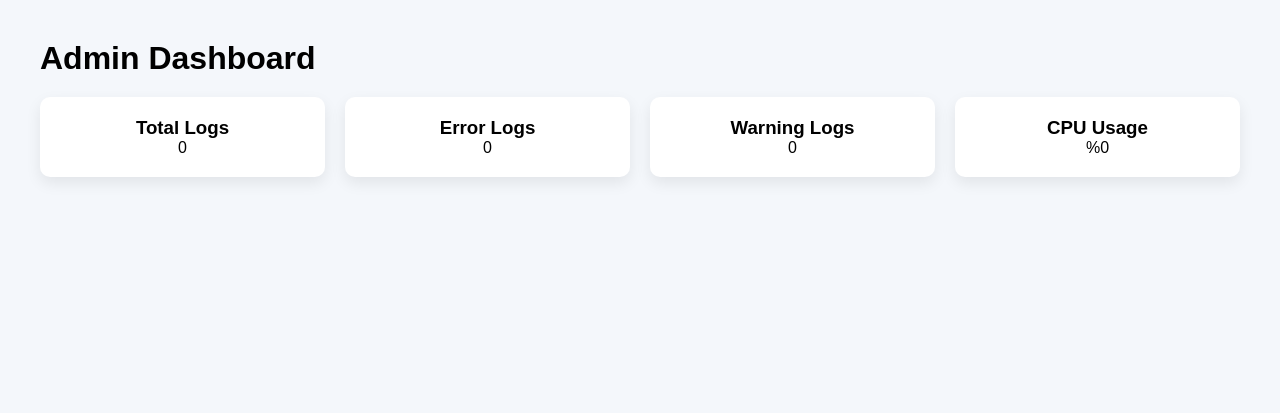
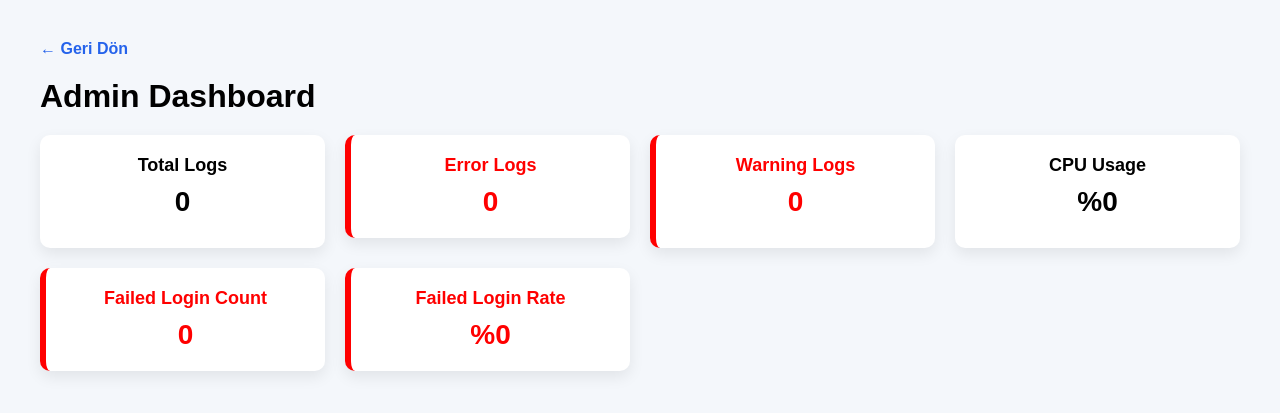
Before and after one commit to Mkaankucuk/log-analyzer-kaan, a Flask app: page /dashboard in a window 1280 px wide. Shown: the top 413 px of the page. Run offline with Flask 3, Linux system fonts and the light colour scheme.

Commit message:
geri dön butonu ve hatalı giriş logları

```diff
--- a/app.py
+++ b/app.py
@@ -5,6 +5,13 @@ app = Flask(__name__)
 # Şimdilik sabit admin bilgisi
 ADMIN_USERNAME = "admin"
 ADMIN_PASSWORD = "1234"
+
+# Sistem logları
+logs = []
+
+# Login metrikleri
+successful_logins = []
+failed_logins = []
 
 
 @app.route("/")
@@ -18,14 +25,49 @@ def login():
     password = request.form.get("password")
 
     if username == ADMIN_USERNAME and password == ADMIN_PASSWORD:
+        successful_logins.append({
+            "username": username,
+            "message": "Başarılı login"
+        })
         return redirect(url_for("dashboard"))
     else:
+        failed_logins.append({
+            "username": username,
+            "message": "Hatalı login denemesi"
+        })
         return render_template("index.html", error="Kullanıcı adı veya şifre hatalı.")
 
 
 @app.route("/dashboard")
 def dashboard():
-    return render_template("dashboard.html")
+    total_logs = len(logs)
+    error_logs = len([log for log in logs if log["type"] == "ERROR"])
+    warning_logs = len([log for log in logs if log["type"] == "WARNING"])
+
+    failed_login_count = len(failed_logins)
+    successful_login_count = len(successful_logins)
+
+    total_login_attempts = failed_login_count + successful_login_count
+
+    if total_login_attempts > 0:
+        failed_login_rate = (failed_login_count / total_login_attempts) * 100
+    else:
+        failed_login_rate = 0
+
+    return render_template(
+        "dashboard.html",
+        total_logs=total_logs,
+        error_logs=error_logs,
+        warning_logs=warning_logs,
+        failed_login_count=failed_login_count,
+        failed_login_rate=round(failed_login_rate, 2)
+    )
+
+
+@app.route("/logout")
+def logout():
+    return redirect(url_for("home"))
+
 
 if __name__ == "__main__":
     app.run(debug=True)
--- a/static/css/style.css
+++ b/static/css/style.css
@@ -74,11 +74,45 @@ body {
     gap: 20px;
     margin-top: 20px;
 }
-
 .card {
     background: white;
     padding: 20px;
     border-radius: 10px;
     box-shadow: 0 6px 15px rgba(0,0,0,0.08);
     text-align: center;
+    position: relative;
 }
+
+.card h3 {
+    font-size: 18px;
+    margin-bottom: 10px;
+}
+
+.card p {
+    font-size: 28px;
+    font-weight: bold;
+}
+
+.error {
+    border-left: 6px solid red;
+}
+
+.warning {
+    border-left: 6px solid red;
+}
+
+.warning h3,
+.warning p {
+    color: red;
+}
+.logout-btn {
+    display: inline-block;
+    margin-bottom: 20px;
+    text-decoration: none;
+    color: #2563eb;
+    font-weight: bold;
+}
+
+.logout-btn:hover {
+    text-decoration: underline;
+}
--- a/templates/dashboard.html
+++ b/templates/dashboard.html
@@ -8,28 +8,41 @@
 <body>
 
 <div class="dashboard">
+
+    <a href="/logout" class="logout-btn">← Geri Dön</a>
+
     <h1>Admin Dashboard</h1>
 
     <div class="cards">
         <div class="card">
             <h3>Total Logs</h3>
-            <p>0</p>
+            <p>{{ total_logs }}</p>
         </div>
 
-        <div class="card">
+        <div class="card error">
             <h3>Error Logs</h3>
-            <p>0</p>
+            <p>{{ error_logs }}</p>
         </div>
 
-        <div class="card">
+        <div class="card warning">
             <h3>Warning Logs</h3>
-            <p>0</p>
+            <p>{{ warning_logs }}</p>
         </div>
 
         <div class="card">
             <h3>CPU Usage</h3>
             <p>%0</p>
         </div>
+
+        <div class="card warning">
+            <h3>Failed Login Count</h3>
+            <p>{{ failed_login_count }}</p>
+        </div>
+
+        <div class="card warning">
+            <h3>Failed Login Rate</h3>
+            <p>%{{ failed_login_rate }}</p>
+        </div>
     </div>
 </div>
 
```
